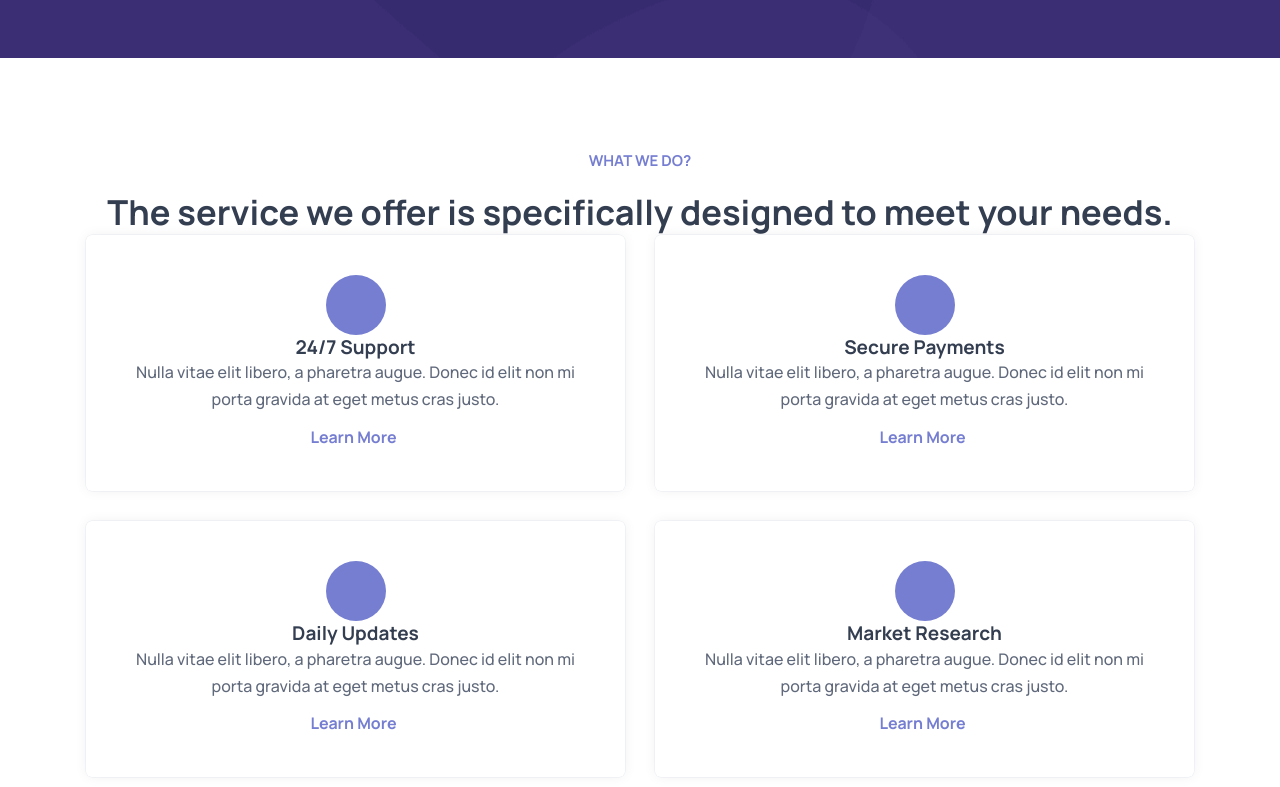
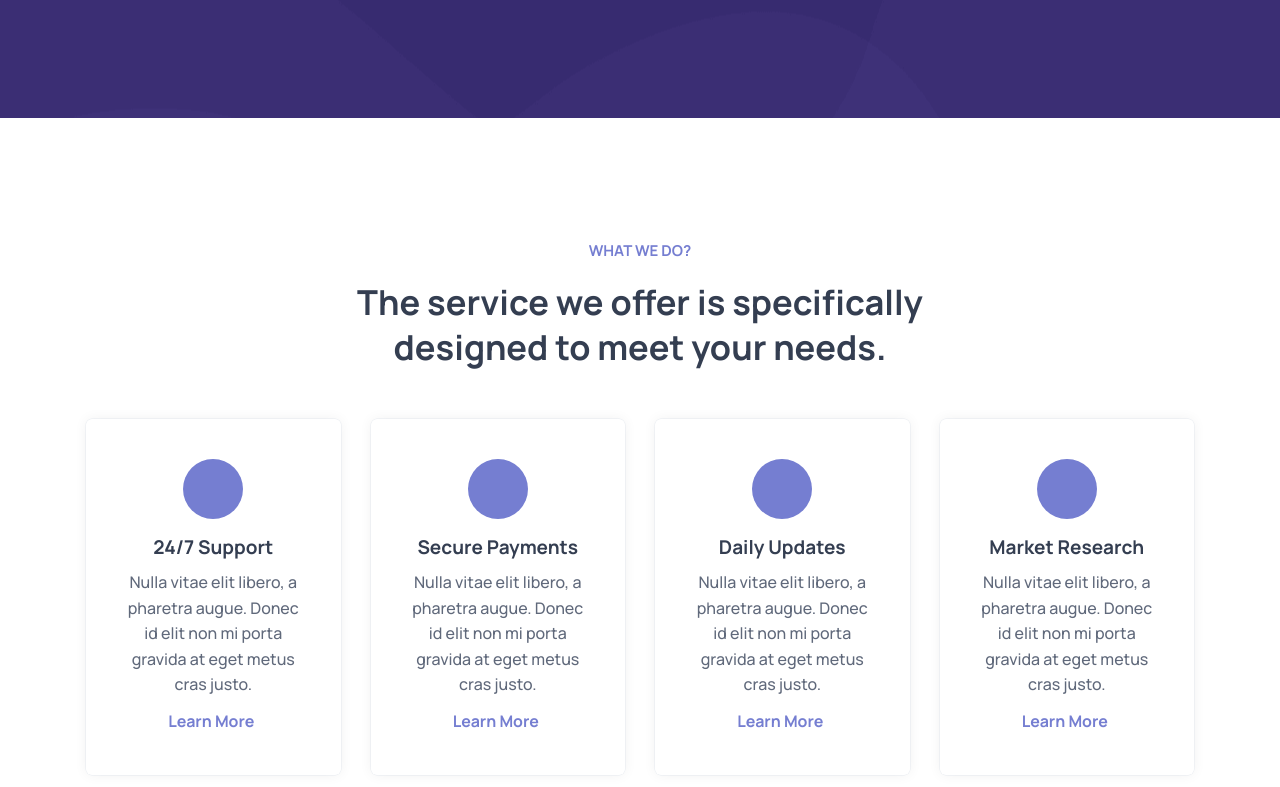
Before and after one commit to m03001215/service, a Next.js app: page / in a window 1280 px wide. Shown: the part 613-1400 px from the top of the page. Built offline with nearby package versions, Linux system fonts and the light colour scheme.

Commit message:
add section service for home

```diff
--- a/src/components/sections/home/HeroSection.tsx
+++ b/src/components/sections/home/HeroSection.tsx
@@ -1,9 +1,30 @@
-import React from 'react';
+'use client';
+
+import React, { useState, useEffect, useCallback } from 'react';
 import Image from 'next/image';
 
 import './HeroSection.scss';
 
 const HeroSection: React.FC = () => {
+  const [currentSlide, setCurrentSlide] = useState(0);
+
+  const nextSlide = useCallback(() => {
+    setCurrentSlide((prev: number) => (prev >= 2 ? 0 : prev + 1));
+  }, []);
+
+  const prevSlide = useCallback(() => {
+    setCurrentSlide((prev: number) => (prev <= 0 ? 2 : prev - 1));
+  }, []);
+
+  // Auto play functionality
+  useEffect(() => {
+    const interval = setInterval(() => {
+      nextSlide();
+    }, 4000);
+
+    return () => clearInterval(interval);
+  }, [nextSlide]);
+
   return (
     <section
       className="section hero has-bg-image"
@@ -22,11 +43,11 @@ const HeroSection: React.FC = () => {
           </p>
 
           <div className="btn-wrapper">
-            <a href="services.html" className="btn btn-primary">
+            <a href="services" className="btn btn-primary">
               Explore Now
             </a>
 
-            <a href="contact.html" className="btn btn-outline">
+            <a href="contact" className="btn btn-outline">
               Contact Us
             </a>
           </div>
@@ -34,7 +55,13 @@ const HeroSection: React.FC = () => {
 
         <div className="hero-slider" data-slider>
           <div className="slider-inner">
-            <ul className="slider-container" data-slider-container>
+            <ul
+              className="slider-container"
+              style={{
+                transform: `translateX(-${currentSlide * 100}%)`,
+                transition: 'transform 0.5s ease-in-out',
+              }}
+            >
               <li className="slider-item">
                 <figure
                   className="img-holder"
@@ -106,7 +133,7 @@ const HeroSection: React.FC = () => {
           <button
             className="slider-btn prev"
             aria-label="slide to previous"
-            data-slider-prev
+            onClick={prevSlide}
           >
             <ion-icon name="arrow-back"></ion-icon>
           </button>
@@ -114,7 +141,7 @@ const HeroSection: React.FC = () => {
           <button
             className="slider-btn next"
             aria-label="slide to next"
-            data-slider-next
+            onClick={nextSlide}
           >
             <ion-icon name="arrow-forward"></ion-icon>
           </button>
--- a/src/components/sections/home/ServiceSection.module.scss
+++ b/src/components/sections/home/ServiceSection.scss
@@ -4,18 +4,22 @@
 .service {
   text-align: center;
 
-  .sectionTitle {
+  .section-title {
     margin-block-end: 50px;
+
+    @include tablet-up {
+      max-width: 30ch;
+      margin-inline: auto;
+    }
   }
 }
 
-.serviceCard {
+.service-card {
   padding: 40px;
   box-shadow: $shadow-2;
   border-radius: $radius-6;
-  @include card-transition;
 
-  .cardIcon {
+  .card-icon {
     width: 60px;
     height: 60px;
     background-color: $violet-blue-crayola;
@@ -34,13 +38,12 @@
     margin-block: 16px 10px;
   }
 
-  .cardText {
+  .card-text {
     color: $black-coral;
     line-height: 1.6;
   }
-}
 
-.btnText {
+  .btn-text {
     display: flex;
     justify-content: center;
     align-items: center;
@@ -54,11 +57,12 @@
       opacity: 0.9;
     }
   }
+}
 
 // Responsive styles
-@include xl-desktop-up {
+@include desktop-up {
   .service {
-    .gridList {
+    .grid-list {
       grid-template-columns: repeat(4, 1fr);
     }
   }
--- a/src/components/sections/home/ServiceSection.tsx
+++ b/src/components/sections/home/ServiceSection.tsx
@@ -1,46 +1,12 @@
 'use client';
 
 import Link from 'next/link';
-import { ServiceCard } from '@/types';
-import styles from './ServiceSection.module.scss';
+
+import './ServiceSection.scss';
 
 const ServiceSection = () => {
-  const services: ServiceCard[] = [
-    {
-      icon: 'call-outline',
-      title: '24/7 Support',
-      description:
-        'Nulla vitae elit libero, a pharetra augue. Donec id elit non mi porta gravida at eget metus cras justo.',
-      href: '/services#support',
-    },
-    {
-      icon: 'shield-checkmark-outline',
-      title: 'Secure Payments',
-      description:
-        'Nulla vitae elit libero, a pharetra augue. Donec id elit non mi porta gravida at eget metus cras justo.',
-      href: '/services#payments',
-    },
-    {
-      icon: 'cloud-download-outline',
-      title: 'Daily Updates',
-      description:
-        'Nulla vitae elit libero, a pharetra augue. Donec id elit non mi porta gravida at eget metus cras justo.',
-      href: '/services#updates',
-    },
-    {
-      icon: 'pie-chart-outline',
-      title: 'Market Research',
-      description:
-        'Nulla vitae elit libero, a pharetra augue. Donec id elit non mi porta gravida at eget metus cras justo.',
-      href: '/services#research',
-    },
-  ];
-
   return (
-    <section
-      className={`section ${styles.service}`}
-      aria-labelledby="service-label"
-    >
+    <section className="section service" aria-labelledby="service-label">
       <div className="container">
         <p className="section-subtitle" id="service-label">
           What We Do?
@@ -51,27 +17,89 @@ const ServiceSection = () => {
         </h2>
 
         <ul className="grid-list">
-          {services.map((service, index) => (
-            <li key={index}>
-              <div className={styles.serviceCard}>
-                <div className={styles.cardIcon}>
-                  <ion-icon name={service.icon} aria-hidden={true}></ion-icon>
-                </div>
+          <li>
+            <div className="service-card">
+              <div className="card-icon">
+                <ion-icon name="call-outline" aria-hidden={true} />
+              </div>
 
-                <h3 className="h4 card-title">{service.title}</h3>
+              <h3 className="h4 card-title">24/7 Support</h3>
 
-                <p className="card-text">{service.description}</p>
+              <p className="card-text">
+                Nulla vitae elit libero, a pharetra augue. Donec id elit non mi
+                porta gravida at eget metus cras justo.
+              </p>
 
-                <Link href={service.href} className={styles.btnText}>
-                  <span className="span">Learn More</span>
-                  <ion-icon
-                    name="arrow-forward-outline"
-                    aria-hidden={true}
-                  ></ion-icon>
-                </Link>
+              <Link href="/services#support" className="btn-text">
+                <span className="span">Learn More</span>
+
+                <ion-icon name="arrow-forward-outline" aria-hidden={true} />
+              </Link>
+            </div>
+          </li>
+
+          <li>
+            <div className="service-card">
+              <div className="card-icon">
+                <ion-icon name="shield-checkmark-outline" aria-hidden={true} />
               </div>
-            </li>
-          ))}
+
+              <h3 className="h4 card-title">Secure Payments</h3>
+
+              <p className="card-text">
+                Nulla vitae elit libero, a pharetra augue. Donec id elit non mi
+                porta gravida at eget metus cras justo.
+              </p>
+
+              <Link href="/services#payments" className="btn-text">
+                <span className="span">Learn More</span>
+
+                <ion-icon name="arrow-forward-outline" aria-hidden={true} />
+              </Link>
+            </div>
+          </li>
+
+          <li>
+            <div className="service-card">
+              <div className="card-icon">
+                <ion-icon name="cloud-download-outline" aria-hidden={true} />
+              </div>
+
+              <h3 className="h4 card-title">Daily Updates</h3>
+
+              <p className="card-text">
+                Nulla vitae elit libero, a pharetra augue. Donec id elit non mi
+                porta gravida at eget metus cras justo.
+              </p>
+
+              <Link href="/services#updates" className="btn-text">
+                <span className="span">Learn More</span>
+
+                <ion-icon name="arrow-forward-outline" aria-hidden={true} />
+              </Link>
+            </div>
+          </li>
+
+          <li>
+            <div className="service-card">
+              <div className="card-icon">
+                <ion-icon name="pie-chart-outline" aria-hidden={true} />
+              </div>
+
+              <h3 className="h4 card-title">Market Research</h3>
+
+              <p className="card-text">
+                Nulla vitae elit libero, a pharetra augue. Donec id elit non mi
+                porta gravida at eget metus cras justo.
+              </p>
+
+              <Link href="/services#research" className="btn-text">
+                <span className="span">Learn More</span>
+
+                <ion-icon name="arrow-forward-outline" aria-hidden={true} />
+              </Link>
+            </div>
+          </li>
         </ul>
       </div>
     </section>
--- a/src/styles/_variables.scss
+++ b/src/styles/_variables.scss
@@ -33,7 +33,7 @@ $fs-8: 1.4rem;
 $fw-700: 700;
 
 // Spacing
-$section-padding: 90px;
+$section-padding: 120px;
 
 // Box Shadow
 $shadow-1: 0 0 20px hsla(216, 14%, 14%, 0.05);
```
Also changed, not shown: src/hooks/useSlider.ts (deleted, +0 -47 lines). Lines whose indentation alone changed are shown as unchanged.
